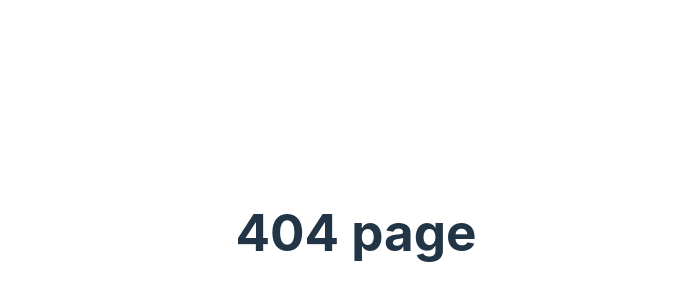
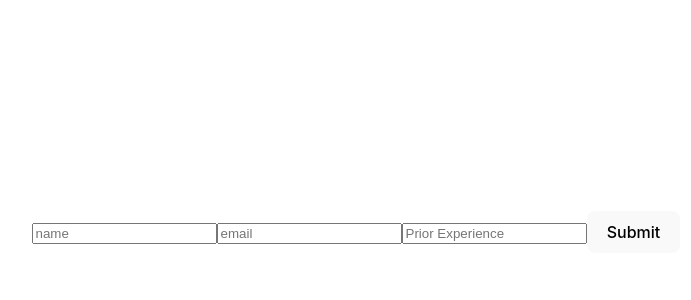
Before and after one commit to Doomfang3/frontCrudAgain-Jun23, a React (Vite) app: page /students/new in a window 1280 px wide. Shown: the part 168-468 px from the top of the page, without its empty margins (284-975 px from the left). Built offline with nearby package versions, Linux system fonts and the light colour scheme.

Commit message:
new student form

```diff
--- a/src/App.jsx
+++ b/src/App.jsx
@@ -1,16 +1,17 @@
-import { Route, Routes } from 'react-router-dom'
-import './App.css'
+import { Route, Routes } from "react-router-dom";
+import "./App.css";
+import NewStudent from "./pages/NewStudent";
 
 function App() {
   return (
     <>
       <Routes>
-        <Route path='/' element={<h1>Home page</h1>} />
-
-        <Route path='*' element={<h1>404 page</h1>} />
+        <Route path="/" element={<h1>Home page</h1>} />
+        <Route path="/students/new" element={<NewStudent />} />
+        <Route path="*" element={<h1>404 page</h1>} />
       </Routes>
     </>
-  )
+  );
 }
 
-export default App
+export default App;
--- /dev/null
+++ b/src/pages/NewStudent.jsx
@@ -0,0 +1,50 @@
+import React, { useState } from "react";
+
+function NewStudent() {
+  const [name, setName] = useState("");
+  const [email, setEmail] = useState("");
+  const [priorXp, setPriorXp] = useState("");
+
+  const handleNewStudent = async () => {
+    const priorXpArray = priorXp.split(" ");
+    const newStudent = {
+      name,
+      email,
+      priorXp: priorXpArray,
+    };
+  };
+
+  return (
+    <div>
+      <form onSubmit={handleNewStudent}>
+        <input
+          type="text"
+          value={name}
+          placeholder="name"
+          onChange={(e) => {
+            setName(e.target.value);
+          }}
+        />
+        <input
+          type="text"
+          value={email}
+          placeholder="email"
+          onChange={(e) => {
+            setEmail(e.target.value);
+          }}
+        />
+        <input
+          type="text"
+          value={priorXp}
+          placeholder="Prior Experience"
+          onChange={(e) => {
+            setPriorXp(e.target.value);
+          }}
+        />
+        <button type="submit">Submit</button>
+      </form>
+    </div>
+  );
+}
+
+export default NewStudent;
```
